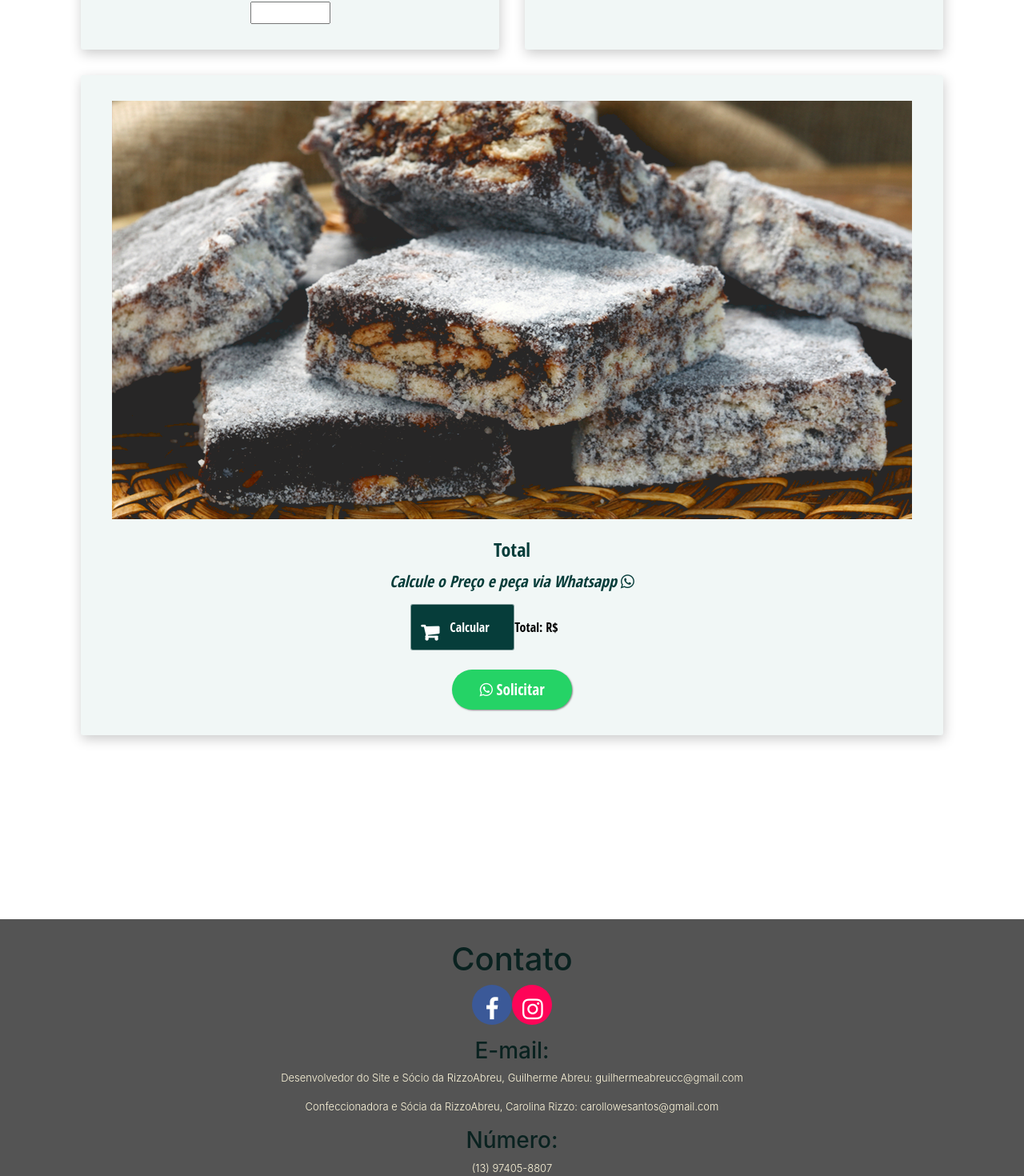
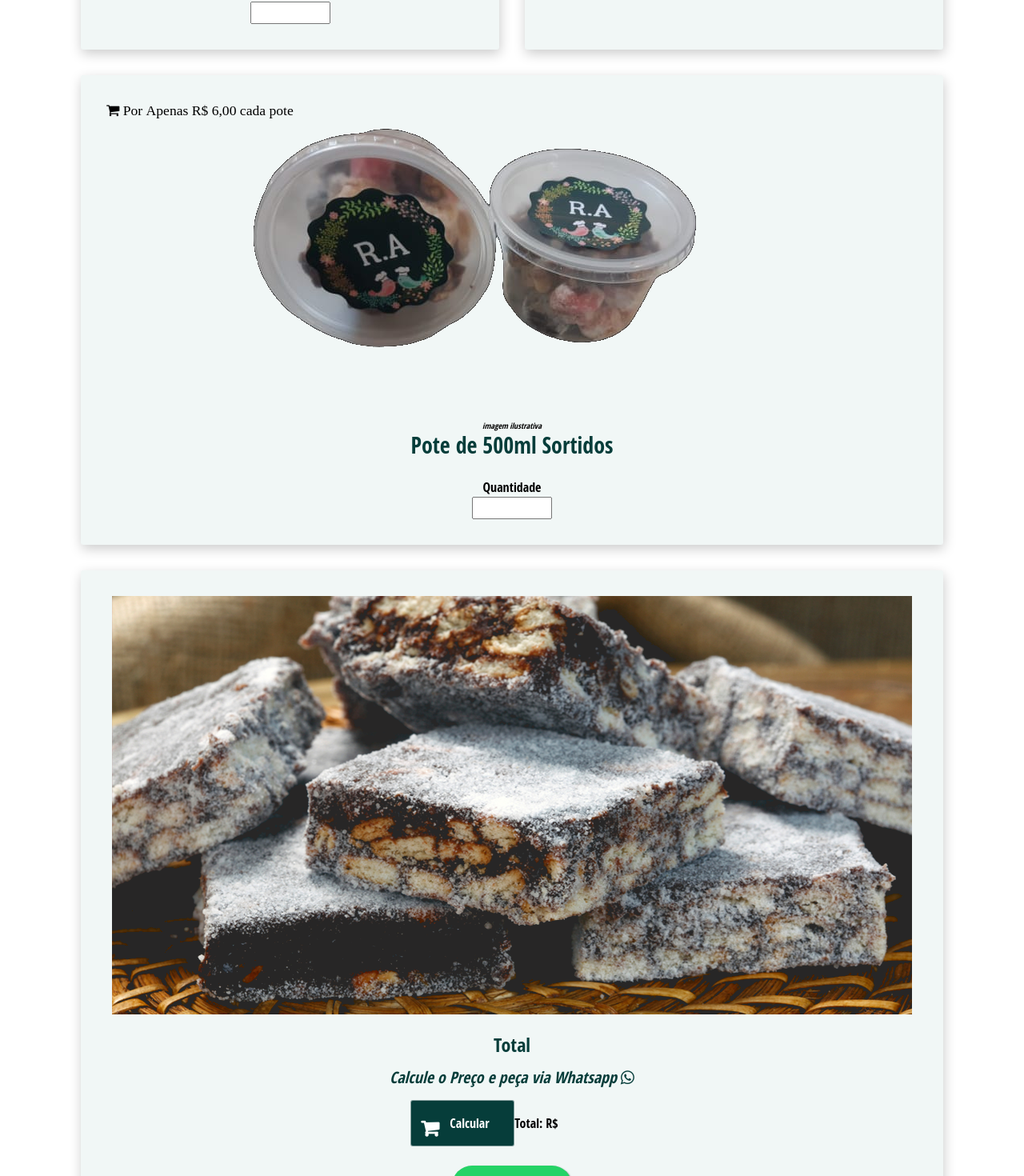
Before and after one commit to guilhermesabreu/SolicitacaoDeGoloseimaParaWhatsApp, an Angular app: page / in a window 1280 px wide. Shown: the part 1900-3370 px from the top of the page at 80% size. Built offline with nearby package versions, Linux system fonts and the light colour scheme.

Commit message:
Acrescentando Pote Todos os sabores

```diff
--- a/src/app/main/main.component.css
+++ b/src/app/main/main.component.css
@@ -114,6 +114,11 @@
     background-repeat: no-repeat;
     background-size: contain;
   }
+  .product--black {
+    background-color: rgb(241, 247, 246) !important;
+    background-repeat: no-repeat;
+    background-size: contain;
+  }
 
 
   .product img, .product--blue img, .product--orange img, .product--red img, .product--green img, .product--yellow img, .product--pink img {
--- a/src/app/main/main.component.html
+++ b/src/app/main/main.component.html
@@ -60,6 +60,25 @@
 
       <div class="row">
         <div class='product--yellow'>
+          <ul>
+            <i class='fa fa-shopping-cart' style="font-size: 110%;">
+              Por Apenas R$ 6,00 cada pote
+              <span class='counter'></span>
+            </i>
+          </ul>
+          <div class='product_inner'>
+            <img src='../../assets/img/potePalhas.png'>
+            <i style="font-size: x-small;">imagem ilustrativa</i>
+            <h3 style="color:rgb(6, 61, 58)">Pote de 500ml Sortidos</h3>
+            <br>
+            <label>Quantidade</label>
+            <input [(ngModel)]="quantidadePote" type="number" class="quantidade" min="0"/>
+          </div>
+        </div>
+      </div>
+
+      <div class="row">
+        <div class='product--yellow'>
           <div class='product_inner'>
             <img src='../../assets/img/conjunto-palhas.png'>
             <br>
--- a/src/app/main/main.component.ts
+++ b/src/app/main/main.component.ts
@@ -15,7 +15,9 @@ export class MainComponent implements OnInit {
   quantidadepalhaNinho: number;
   quantidadepalhaNegresco: number;
   quantidadepalhaMorango: number;
+  quantidadePote: number;
   valorPalha: string = '4,00';
+  valorPote: string = '6,00';
   resultado = '';
   resultadoCalculo: string;
 
@@ -30,7 +32,8 @@ export class MainComponent implements OnInit {
       if((this.quantidadepalhaChocolate == undefined || this.quantidadepalhaChocolate == 0) &&
       (this.quantidadepalhaNinho == undefined || this.quantidadepalhaNinho == 0) &&
       (this.quantidadepalhaNegresco == undefined || this.quantidadepalhaNegresco == 0) &&
-      (this.quantidadepalhaMorango == undefined || this.quantidadepalhaMorango == 0)) {
+      (this.quantidadepalhaMorango == undefined || this.quantidadepalhaMorango == 0) &&
+      (this.quantidadePote == undefined || this.quantidadePote == 0)) {
         this.toastr.warning("Selecione no mínimo 1 Palha Italiana");
         this.resultado = '';
         return false;
@@ -39,8 +42,9 @@ export class MainComponent implements OnInit {
       var calculo2 = this.quantidadepalhaNinho != undefined ? this.quantidadepalhaNinho * parseFloat(this.valorPalha.replace(',','.')) : 0;
       var calculo3 = this.quantidadepalhaNegresco != undefined ? this.quantidadepalhaNegresco * parseFloat(this.valorPalha.replace(',','.')): 0;
       var calculo4 = this.quantidadepalhaMorango != undefined ? this.quantidadepalhaMorango * parseFloat(this.valorPalha.replace(',','.')) : 0;
+      var calculo5 = this.quantidadePote != undefined ? this.quantidadePote * parseFloat(this.valorPote.replace(',','.')) : 0;
 
-      var soma = parseFloat(calculo1.toString()) + parseFloat(calculo2.toString()) + parseFloat(calculo3.toString()) + parseFloat(calculo4.toString());
+      var soma = parseFloat(calculo1.toString()) + parseFloat(calculo2.toString()) + parseFloat(calculo3.toString()) + parseFloat(calculo4.toString()) + parseFloat(calculo5.toString());
 
       if(soma.toString().replace('.',',').includes(',')){
         this.resultado = soma.toString().replace('.',',');
@@ -63,12 +67,14 @@ export class MainComponent implements OnInit {
         var ninho = this.quantidadepalhaNinho !== undefined && this.quantidadepalhaNinho > 0 ? this.quantidadepalhaNinho : 0;
         var negresco = this.quantidadepalhaNegresco !== undefined && this.quantidadepalhaNegresco > 0 ? this.quantidadepalhaNegresco : 0;
         var morango = this.quantidadepalhaMorango !== undefined && this.quantidadepalhaMorango > 0 ? this.quantidadepalhaMorango : 0;
+        var pote = this.quantidadePote !== undefined && this.quantidadePote > 0 ? this.quantidadePote : 0;
         let msg;
 
         var saborChocolate;
         var saborNinho;
         var saborMorango;
         var saborNegresco;
+        var saborPote;
 
         if(chocolate != 0){
           saborChocolate = `-- *${chocolate}* Palhas Italiana Sabor *Chocolate* --`;
@@ -97,8 +103,15 @@ export class MainComponent implements OnInit {
           saborMorango = '';
         }
 
+        if(pote != 0){
+          saborPote = `-- *${pote}*Potes de Palhas Italianas de *todos os sabores* --`;
+        }
+        else{
+          saborPote = '';
+        }
 
-        msg = `Olá RizzoAbreu !!! Solicito o seguinte pedido: ${saborChocolate != '' ? saborChocolate : ''} ${saborNinho != '' ? saborNinho : ''} ${saborNegresco != '' ? saborNegresco : ''} ${saborMorango != '' ? saborMorango : ''} No total de: *R$${this.resultado}* --`;
+
+        msg = `Olá RizzoAbreu !!! Solicito o seguinte pedido: ${saborPote != '' ? saborPote : ''} ${saborChocolate != '' ? saborChocolate : ''} ${saborNinho != '' ? saborNinho : ''} ${saborNegresco != '' ? saborNegresco : ''} ${saborMorango != '' ? saborMorango : ''} No total de: *R$${this.resultado}* --`;
 
         let target = `https://api.whatsapp.com/send?phone=${encodeURIComponent(number)}&text=${encodeURIComponent(msg)}`;
 
```
Also changed, not shown: src/assets/img/potePalhas.png (added), src/assets/img/potesPalhas.jpeg (deleted).
